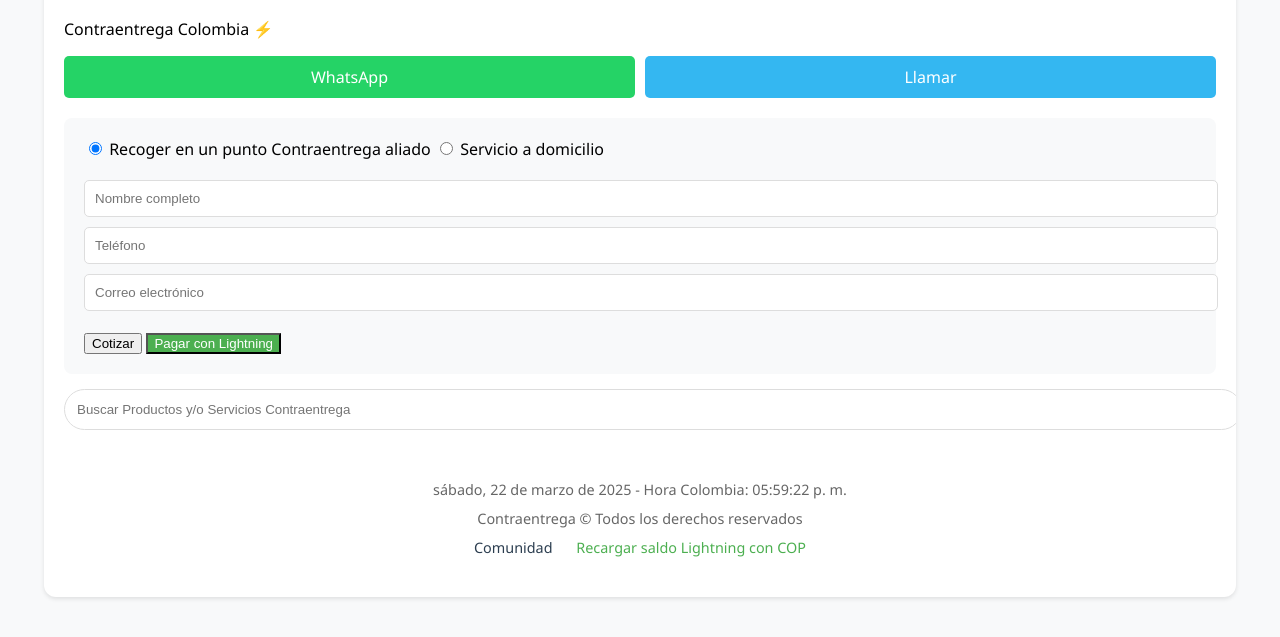
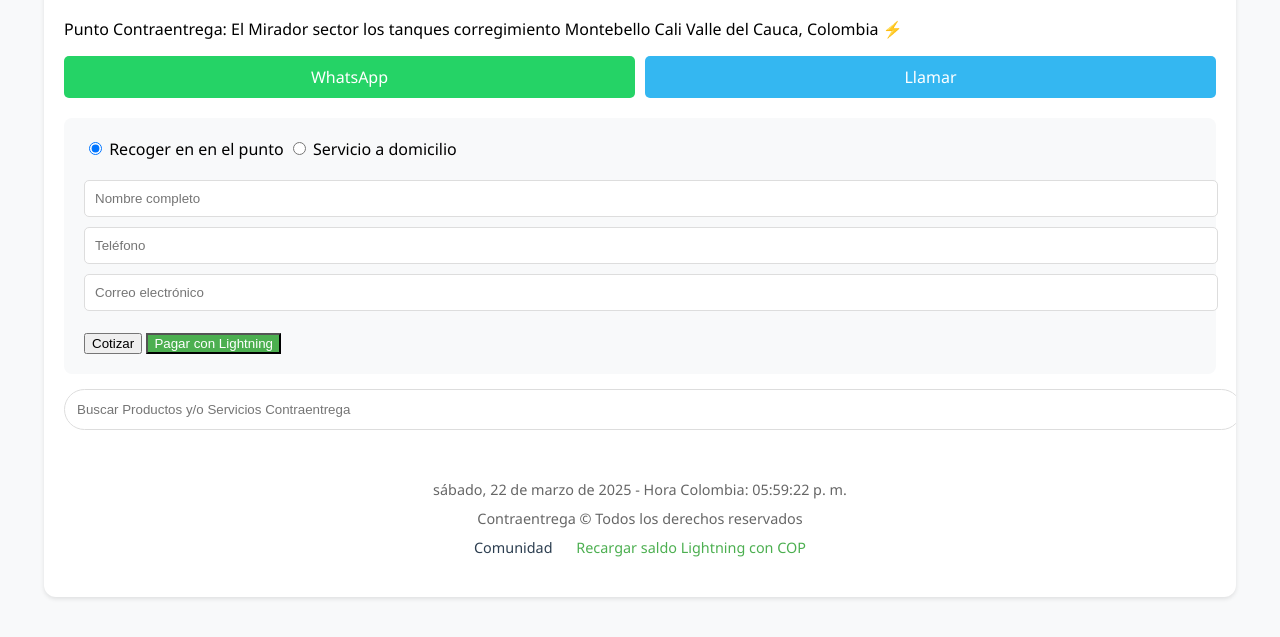
Before and after one commit to montebellocali1contraentrega/web, a plain HTML site: page index.html in a window 1280 px wide. Shown: the part 145-782 px from the top of the page. Drawn offline with Linux system fonts and the light colour scheme.

Commit message:
Update index.html

```diff
--- a/index.html
+++ b/index.html
@@ -3,7 +3,7 @@
 <head>
     <meta charset="UTF-8">
     <meta name="viewport" content="width=device-width, initial-scale=1.0">
-    <title>Contraentrega Colombia</title>
+    <title>Punto Contraentrega: El Mirador Sector los tanques corregimiento de Montebello, Cali Valle Del Cauca, Colombia</title>
     <style>
         body { font-family: 'Segoe UI', sans-serif; margin: 0; padding: 0; background: #f8f9fa; display: flex; justify-content: center; align-items: center; min-height: 100vh; }
         .container { background: white; width: 90%; max-width: 1200px; padding: 20px; border-radius: 12px; box-shadow: 0 2px 4px rgba(0, 0, 0, 0.1); overflow-x: hidden; }
@@ -38,7 +38,7 @@
     <div class="container">
         <header>
             <h1>Contraentrega CO</h1>
-            <p><a href="https://www.google.com/maps?q=3.4516,-76.5320" target="_blank" style="text-decoration: none; color: inherit;">Contraentrega Colombia ⚡</a></p>
+            <p><a href="https://www.google.com/maps?q=3.4842,-76.5445" target="_blank" style="text-decoration: none; color: inherit;">Punto Contraentrega: El Mirador sector los tanques corregimiento Montebello Cali Valle del Cauca, Colombia ⚡</a></p>
             <div class="contact-buttons">
                 <a href="https://wa.me/573215340988" class="whatsapp">WhatsApp</a>
                 <a href="tel:+573215340988" class="call">Llamar</a>
@@ -48,7 +48,7 @@
         <div class="checkout-section">
             <div id="orderSummary"></div>
             <div class="delivery-options">
-                <label><input type="radio" name="delivery" value="pickup" checked> Recoger en un punto Contraentrega aliado</label>
+                <label><input type="radio" name="delivery" value="pickup" checked> Recoger en en el punto </label>
                 <label><input type="radio" name="delivery" value="delivery"> Servicio a domicilio</label>
             </div>
             <form id="deliveryForm" class="delivery-form">
```
